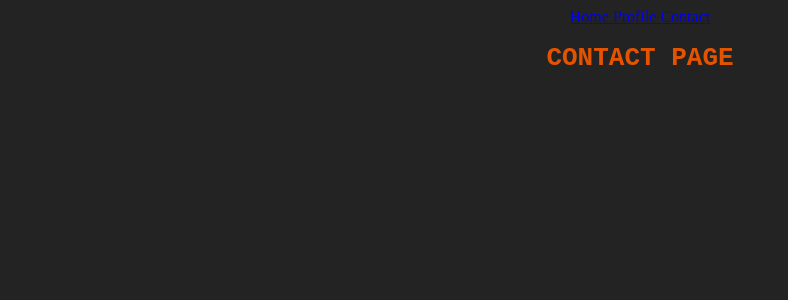
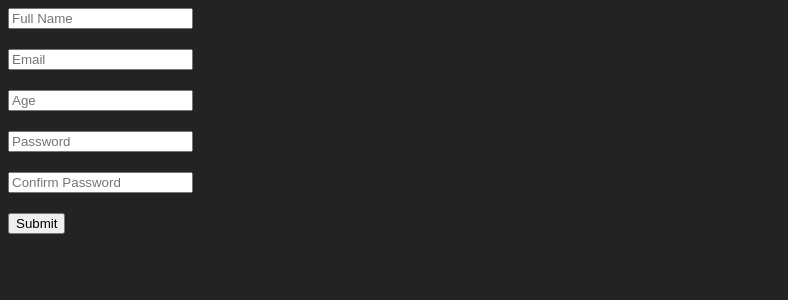
Before and after one commit to lopesmfelipe/portfolio, a React (Vite) app in the folder rtest/: page /contact in a window 1280 px wide. Shown: the top 300 px of the page, without its empty margins (0-788 px from the left). Built offline with nearby package versions, Linux system fonts and the light colour scheme.

Commit message:
Validating form data

```diff
--- a/rtest/package.json
+++ b/rtest/package.json
@@ -10,10 +10,13 @@
     "preview": "vite preview"
   },
   "dependencies": {
+    "@hookform/resolvers": "^3.3.4",
     "@tanstack/react-query": "^5.17.1",
     "axios": "^1.6.3",
     "react": "^18.2.0",
-    "react-dom": "^18.2.0"
+    "react-dom": "^18.2.0",
+    "react-hook-form": "^7.49.2",
+    "yup": "^1.3.3"
   },
   "devDependencies": {
     "@types/react": "^18.2.43",
--- a/rtest/src/App.css
+++ b/rtest/src/App.css
@@ -2,31 +2,12 @@
   background-color: rgb(35, 35, 35);
 }
 
-.App {
-  display: flex;
-  flex-direction: column;
-  justify-content: center;
-  align-items: center;
+input {
+  display: block;
+  margin-bottom: 20px;
 }
 
-h1 {
-  color: white;
-  font-family: monospace;
+p {
+  color: rgb(243, 2, 2);
+  font-family:'Courier New', Courier, monospace;
 }
-
-.homeText {
-  color: rgb(223, 0, 134);
-}
-
-.profileText {
-  color: rgb(0, 225, 180);
-}
-
-.contactText {
-  color: rgb(228, 84, 0);
-}
-
-.errorText {
-  color: rgb(207, 0, 0);
-  font-size: 200px;
-}
--- a/rtest/src/App.jsx
+++ b/rtest/src/App.jsx
@@ -1,32 +1,11 @@
 import "./App.css";
-import { BrowserRouter as Router, Routes, Route } from "react-router-dom";
-import { Home } from "./pages/Home";
-import { Profile } from "./pages/Profile";
-import { Contact } from "./pages/Contact";
-import { Navbar } from "./Navbar";
-import { QueryClient, QueryClientProvider } from "@tanstack/react-query";
+import { Form } from "./components/Form"
 
 function App() {
-  const client = new QueryClient({
-    defaultOptions: {
-      queries: {
-        refetchOnWindowFocus: false,
-      },
-    },
-  });
+
   return (
     <div className="App">
-      <QueryClientProvider client={client}>
-        <Router>
-          <Navbar />
-          <Routes>
-            <Route path="/" element={<Home />} />
-            <Route path="/profile" element={<Profile />} />
-            <Route path="/contact" element={<Contact />} />
-            <Route path="*" element={<h1> 404 </h1>} />
-          </Routes>
-        </Router>
-      </QueryClientProvider>
+      <Form />
     </div>
   );
 }
--- a/rtest/src/Navbar.jsx
+++ /dev/null
@@ -1,11 +0,0 @@
-import { Link } from "react-router-dom";
-
-export const Navbar = () => {
-  return (
-    <nav>
-      <Link to="/"> Home </Link>
-      <Link to="/profile"> Profile </Link>
-      <Link to="/contact"> Contact </Link>
-    </nav>
-  );
-};
--- /dev/null
+++ b/rtest/src/components/Form.jsx
@@ -0,0 +1,50 @@
+import { useForm } from "react-hook-form";
+import { yupResolver } from "@hookform/resolvers/yup";
+import * as yup from "yup";
+
+export const Form = () => {
+  const schema = yup.object().shape({
+    fullName: yup
+      .string("Your full name can't be a number")
+      .required("Your full name is required my friend"),
+    email: yup.string().email().required(),
+    age: yup.number().positive().integer().min(18).required(),
+    password: yup.string().min(4).max(20).required(),
+    confirmPassword: yup
+      .string()
+      .oneOf([yup.ref("password"), null], "Passwords don't match")
+      .required(),
+  });
+
+  const {
+    register,
+    handleSubmit,
+    formState: { errors },
+  } = useForm({
+    resolver: yupResolver(schema),
+  });
+
+  const onSubmit = (data) => {
+    console.log(data);
+  };
+
+  return (
+    <form onSubmit={handleSubmit(onSubmit)}>
+      <input type="text" placeholder="Full Name" {...register("fullName")} />
+      <p>{errors.fullName?.message}</p>
+      <input type="text" placeholder="Email" {...register("email")} />
+      <p>{errors.email?.message}</p>
+      <input type="Number" placeholder="Age" {...register("age")} />
+      <p>{errors.age?.message}</p>
+      <input type="password" placeholder="Password" {...register("password")} />
+      <p>{errors.password?.message}</p>
+      <input
+        type="password"
+        placeholder="Confirm Password"
+        {...register("confirmPassword")}
+      />
+      <p>{errors.confirmPassword?.message}</p>
+      <input type="submit" />
+    </form>
+  );
+};
--- a/rtest/src/pages/Contact.jsx
+++ /dev/null
@@ -1,3 +0,0 @@
-export const Contact = () => {
-  return <h1 className="contactText">CONTACT PAGE</h1>;
-};
--- a/rtest/src/pages/Home.jsx
+++ /dev/null
@@ -1,23 +0,0 @@
-import { useQuery } from "@tanstack/react-query";
-import axios from "axios";
-
-export const Home = () => {
-  const { data: catdata, isLoading, isError, refetch } = useQuery([""], () => {
-    return axios.get("https://catfact.ninja/fact").then((res) => res.data);
-  });
-
-  if (isError) {
-    return <h1> Sorry, there was an error</h1>
-  }
-
-  if (isLoading) {
-    return <h1> Loading...</h1>
-  }
-
-  return (
-    <>
-      <h1> Home Page <p> {catdata?.fact} </p> </h1>
-      <button onClick={refetch}> Update Data</button>
-    </>
-  );
-};
--- a/rtest/src/pages/Profile.jsx
+++ /dev/null
@@ -1,8 +0,0 @@
-export const Profile = () => {
-
-  return (
-    <div className="profileText">
-      PROFILE PAGE
-    </div>
-  );
-};
```
Also changed, not shown: 1 other file (tests, documents, lock files or other folders).
